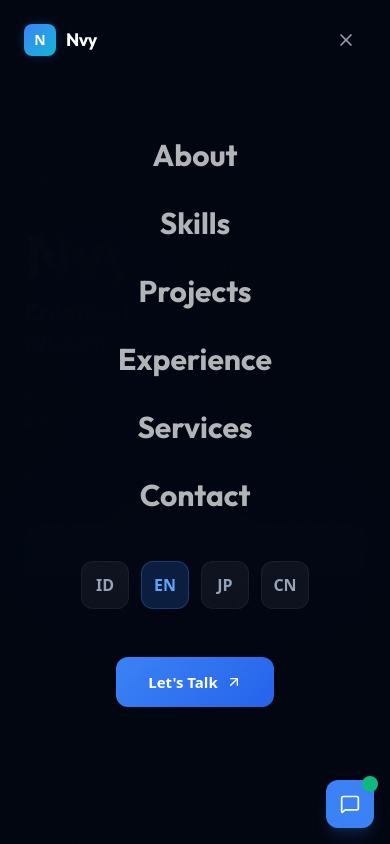
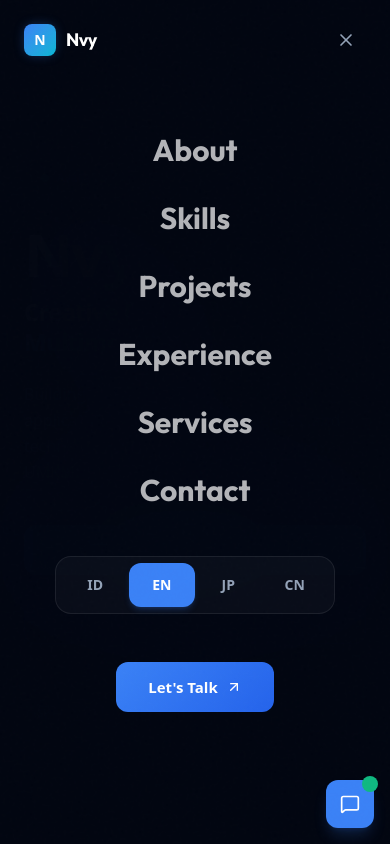
Before and after one commit to Kryuuu/Envy, a Next.js app: page / in a window 390 px wide. Both pictures are taken after a click on the button 346 px from the left and 40 px from the top of the page. Shown: the top 844 px of the page. Built offline with nearby package versions, Linux system fonts and the light colour scheme.

Commit message:
Test Update

```diff
--- a/components/Navbar.tsx
+++ b/components/Navbar.tsx
@@ -171,16 +171,16 @@ export default function Navbar() {
             initial={{ opacity: 0, y: 20 }}
             animate={isOpen ? { opacity: 1, y: 0 } : { opacity: 0, y: 20 }}
             transition={{ delay: dynamicNavItems.length * 0.1 + 0.1, duration: 0.4 }}
-            className="flex items-center gap-3 mt-4"
+            className="grid grid-cols-4 w-full max-w-[280px] mt-4 bg-white/[0.03] p-1.5 rounded-2xl border border-white/[0.08]"
           >
             {languages.map((l) => (
               <button
                 key={l}
                 onClick={() => setLang(l)}
-                className={`w-12 h-12 rounded-xl flex items-center justify-center font-bold transition-all ${
+                className={`py-3 rounded-xl text-sm font-bold transition-all ${
                   lang === l
-                    ? "bg-primary/20 border border-primary/30 text-primary-light"
-                    : "bg-white/[0.05] border border-white/5 text-muted-foreground hover:bg-white/[0.1] hover:text-white"
+                    ? "bg-primary text-white shadow-md shadow-primary/20"
+                    : "text-muted-foreground hover:text-white hover:bg-white/[0.05]"
                 }`}
               >
                 {l}
```
